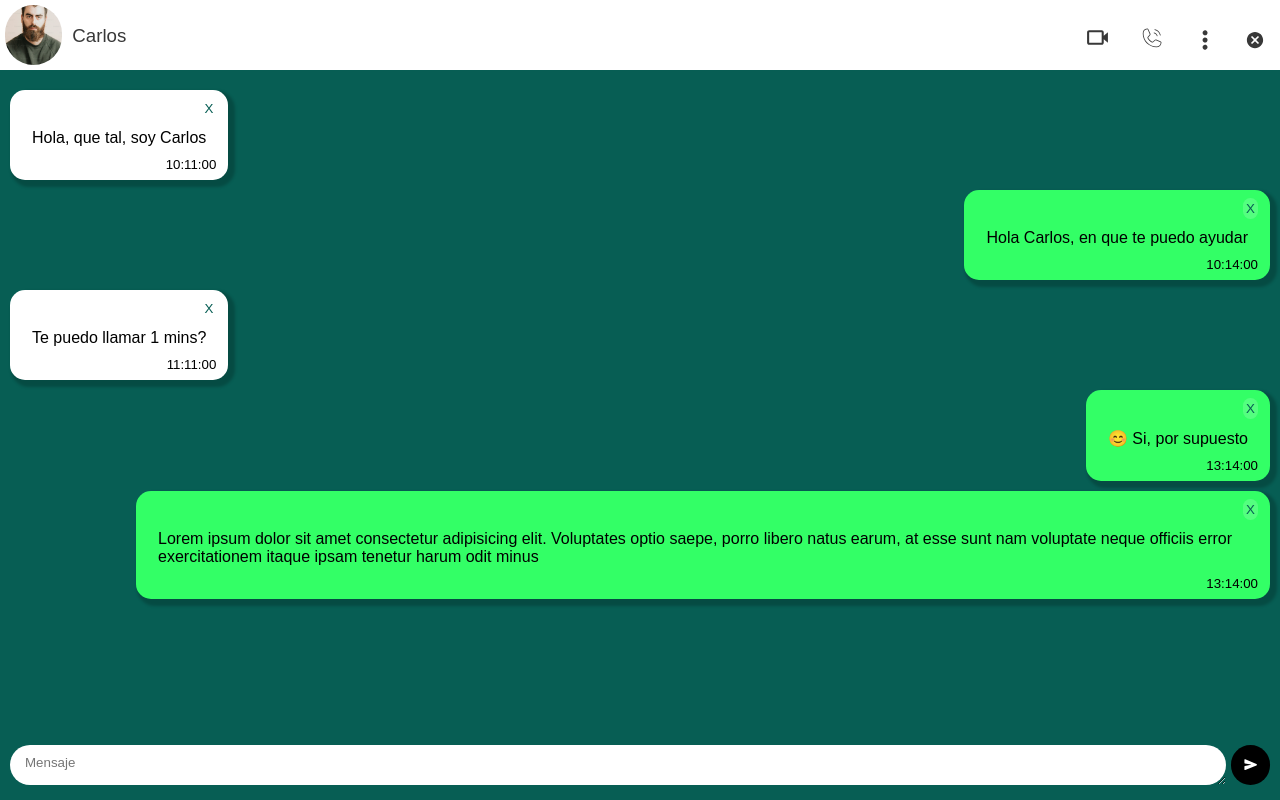
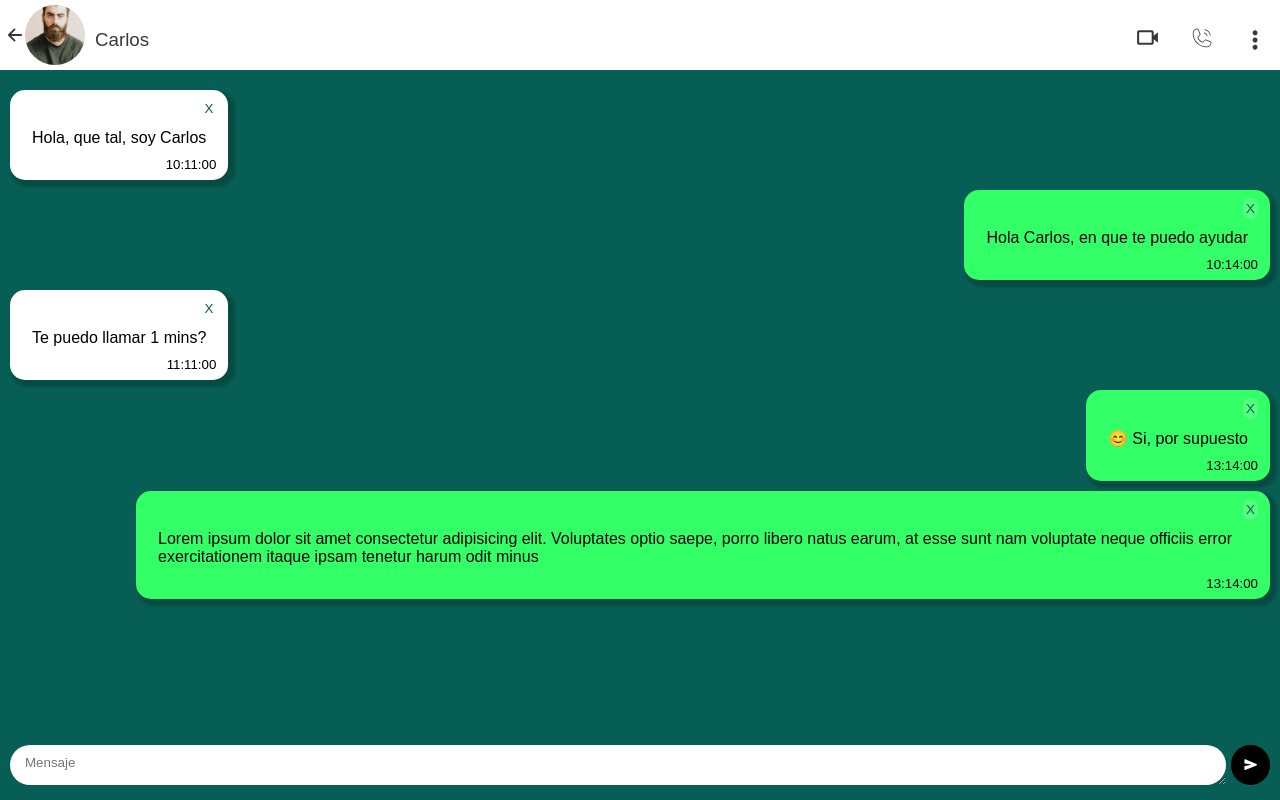
Before and after one commit to Charlydaniel/TP-2-Chat, a React (Vite) app: page /contacts/1/messages in a window 1280 px wide. Built offline with nearby package versions, Linux system fonts and the light colour scheme.

Commit message:
cambio de boton volver por original de whatsapp

```diff
--- a/src/Components/Chat-component/ChatComponent.jsx
+++ b/src/Components/Chat-component/ChatComponent.jsx
@@ -6,7 +6,7 @@ import { PiPhoneCallThin } from "react-icons/pi";
 import { SlOptionsVertical } from "react-icons/sl";
 import MessageComponent from "../Message-components/MessageComponent";
 import { MessageContext } from "../../Contexts/MessageContext";
-import { IoMdCloseCircle } from "react-icons/io";
+import { IoArrowBackOutline } from "react-icons/io5";
 import { useLocation } from "react-router";
 import Swal from "sweetalert2";
 
@@ -62,11 +62,12 @@ const handleIrAContactos = () => {
     return(
         <div className="conversation-contenedor">
         <header className="header-contacto">
+            <div className="contenedor-icono-opciones" onClick={handleIrAContactos}><IoArrowBackOutline /></div>
             <aside className="contenedor-imagen-contacto">
                 <img onClick={handleIrATarjetaContacto} className="imagen-contacto" src={rutaimagen} />
             </aside>
             <aside className="contenedor-header-derecha">
-                <div >
+                <div className="nombre-contacto-contenedor">
                     <h3 className="nombre-contacto">
                         {contactoChat}
                     </h3>
@@ -75,7 +76,6 @@ const handleIrAContactos = () => {
                         <div className="contenedor-icono-video">< BiVideo /></div>
                         <div className="contenedor-icono-llamado"><PiPhoneCallThin /></div>
                         <div className="contenedor-icono-opciones"><SlOptionsVertical /></div>
-                        <div className="contenedor-icono-opciones" onClick={handleIrAContactos}><IoMdCloseCircle /></div>
                 </div>
             </aside>
         </header>
@@ -86,7 +86,7 @@ const handleIrAContactos = () => {
                 </div>
                 <form onSubmit={HandleSubmitNewMessage} className="form-enviar-mensaje" action="submit" name="formenvio" id="formenvio">
                     <div className="enviar-mensaje-espacio">
-                         <textarea required className="input-enviar-mensaje"  placeholder="Mensaje" name="inputenvio" id="inputenvio">
+                        <textarea required className="input-enviar-mensaje"  placeholder="Mensaje" name="inputenvio" id="inputenvio">
                         </textarea>
                         <button  onClick={HandleAlertMessage} type="submit" className="boton-chat-enviar"><IoSend /></button>
                     </div>
--- a/src/Components/Chat-component/ChatStyle.css
+++ b/src/Components/Chat-component/ChatStyle.css
@@ -20,6 +20,8 @@
 .contenedor-icono-opciones{
     display: flex;
     font-size: 20px;
+    align-items: center;
+    justify-content: end;
 }
 .conversation-contenedor{
     display: flex;
@@ -100,25 +102,29 @@
 .contenedor-header-derecha{
     display: flex;
     flex-direction: row;
-    width: 100%;
+    flex: 3;
     justify-content: space-between;
     padding: 10px;
 }
 .head-iconos{
     display: flex;
     flex-direction: row;
+    flex: 1;
     gap: 30px;
-    width: 40%;
     align-items: center;
-    justify-content: flex-end;
+    justify-content: end;
     font-size: 25px;
+}
+.nombre-contacto-contenedor{
+    display: flex;
+    flex-direction: row;
+    align-items: center;
 }
 .nombre-contacto{
     font-family: sans-serif;
     font-weight: 100;
     font-style: normal;
     padding-top: 10px;
-
 }
 .boton-detalles-contacto{
  background: none;
@@ -126,9 +132,7 @@
 }
 
 @media (max-width: 400px) {
-/*     .contenedor-imagen-contacto{
-        display: none;
-    } */
+
     .contenedor-header-derecha{
         padding: 0;
     }
@@ -137,9 +141,9 @@
     }
 
 }
-@media (max-width: 200px) {
-    .head-iconos{
-        gap: 0;
+@media (max-width: 250px) {
 
+    .contenedor-imagen-contacto{
+        display: none;
     }
 }
```
